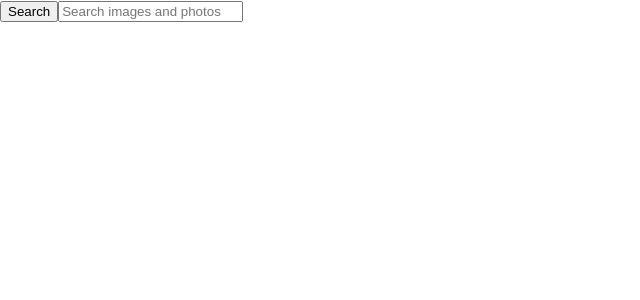
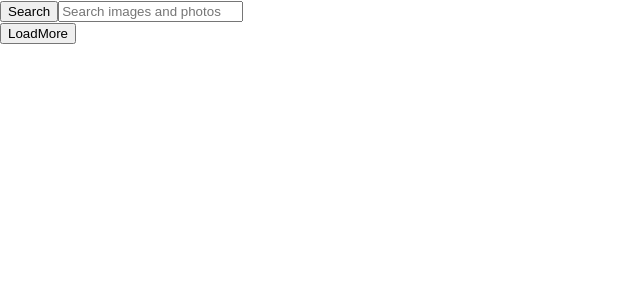
Before and after one commit to MarginTrader1/goit-react-hw-03-image-finder, a React (Create React App) app: page / in a window 1280 px wide. Shown: the top 300 px of the page, without its empty margins (0-640 px from the left). Built offline with nearby package versions, Linux system fonts and the light colour scheme.

Commit message:
добавил кнопку Load More

```diff
--- a/src/components/App.jsx
+++ b/src/components/App.jsx
@@ -3,6 +3,7 @@ import { Component } from 'react';
 import { Searchbar } from './Searchbar/Searchbar';
 import { ImageGallery } from './ImageGallery/ImageGallery.js/ImageGallery';
 import { ImageGalleryItem } from './ImageGalleryItem/ImageGalleryItem';
+import { LoadMoreButton } from './Button/Button';
 
 import API from 'API';
 
@@ -20,8 +21,8 @@ export class App extends Component {
 
   // запрос за следующей страничкой
   newPage = () => {
-    this.setState({ page: this.state.page + 1});
-  }
+    this.setState({ page: this.state.page + 1 });
+  };
 
   async componentDidUpdate(prevProps, prevState) {
     if (prevState.searchQuery !== this.state.searchQuery) {
@@ -32,12 +33,14 @@ export class App extends Component {
   }
 
   render() {
+    console.log(this.state);
     return (
       <>
         <Searchbar getQuery={this.getQuery} />
         <ImageGallery>
           <ImageGalleryItem images={this.state.data} />
         </ImageGallery>
+        <LoadMoreButton loadMore={this.newPage} />
       </>
     );
   }
--- a/src/components/Button/Button.js
+++ b/src/components/Button/Button.js
@@ -0,0 +1,9 @@
+export const LoadMoreButton = ({ loadMore }) => {
+  return (
+    <>
+      <button type="submit" onClick={loadMore}>
+        <span>LoadMore</span>
+      </button>
+    </>
+  );
+};
```
